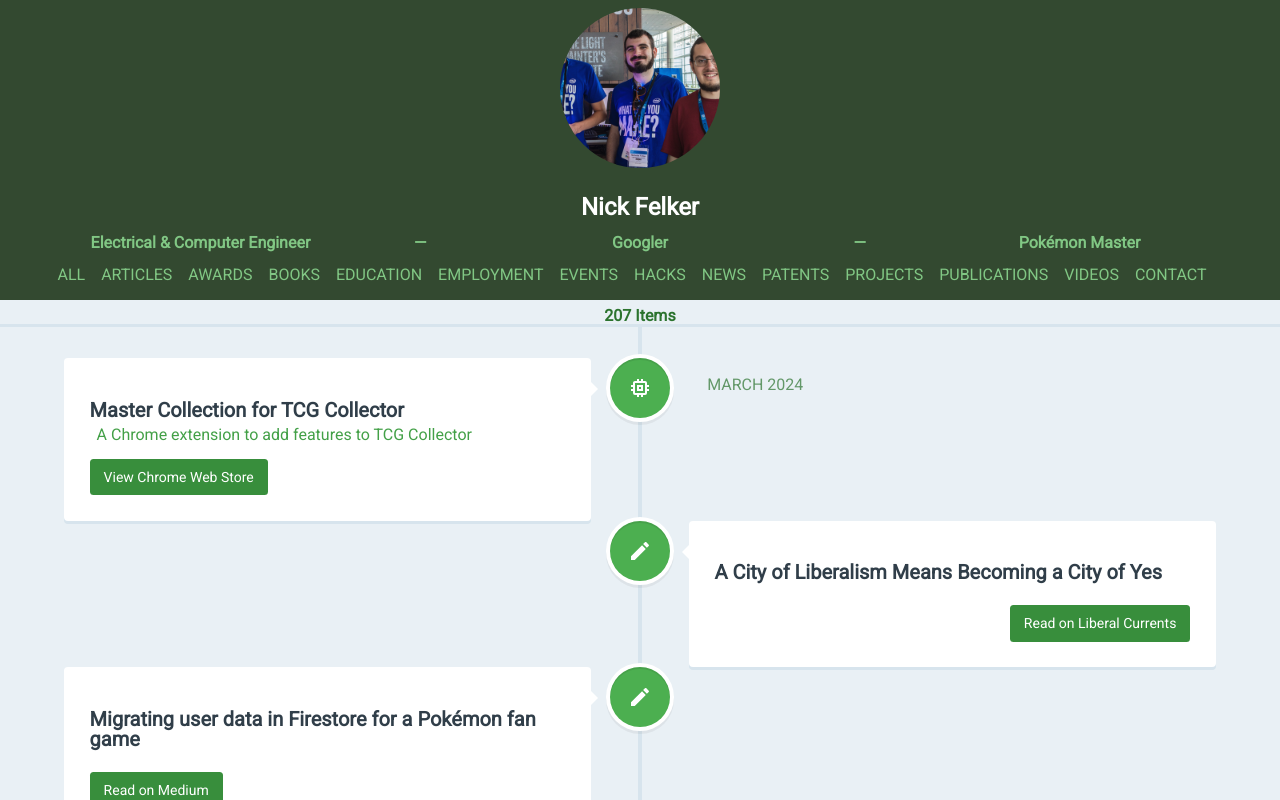
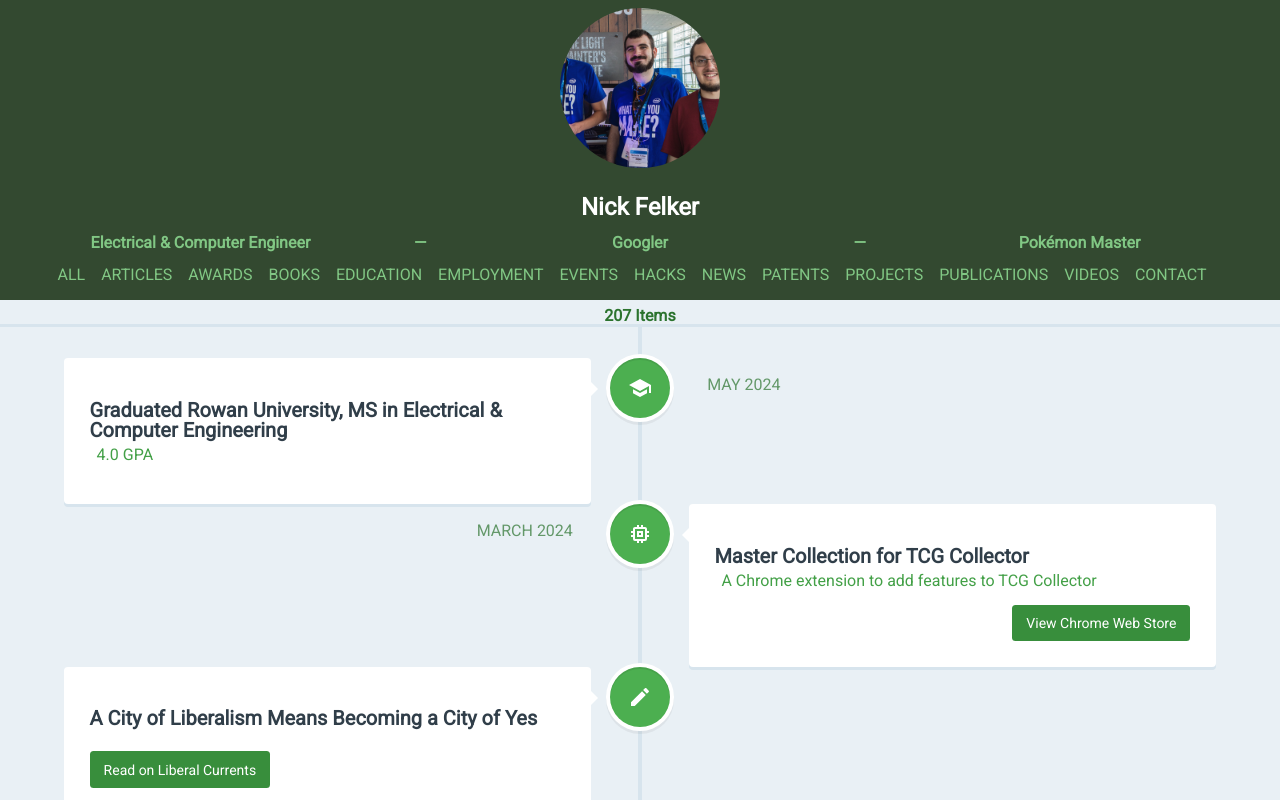
Before and after one commit to Fleker/Fleker.github.io, an Angular app: page / in a window 1280 px wide. Shown: the top 800 px of the page. Built offline with nearby package versions, Linux system fonts and the light colour scheme.

Commit message:
Add Master's finalized entry

```diff
--- a/src/entries.education.ts
+++ b/src/entries.education.ts
@@ -13,8 +13,8 @@ export default [
   },
   {
       "type": "Education",
-      "name": "Persuing Masters in Electrical & Computer Engineering at Rowan University",
-      "gpa": "TBD",
-      "date": "September 17 2019"
+      "name": "Graduated Rowan University, MS in Electrical & Computer Engineering",
+      "gpa": "4.0",
+      "date": "May 6 2024"
   }
 ]
```
